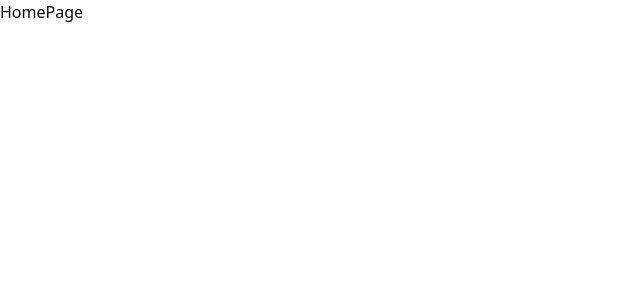
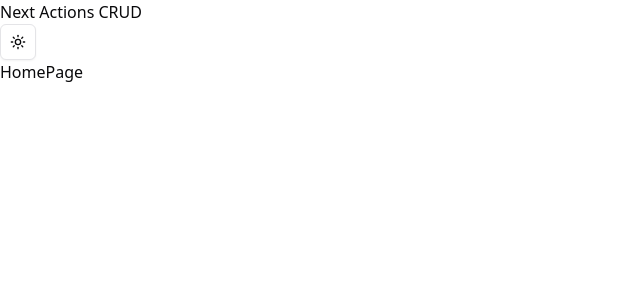
Before and after one commit to havoczic05/task-manager-nextjs, a Next.js app: page / in a window 1280 px wide. Shown: the top 300 px of the page, without its empty margins (0-640 px from the left). Built offline with nearby package versions, Linux system fonts and the light colour scheme.

Commit message:
update 1 file and create 1 file

```diff
--- a/src/app/layout.tsx
+++ b/src/app/layout.tsx
@@ -2,6 +2,7 @@
 import localFont from "next/font/local";
 import "./globals.css";
 import { ThemeProvider } from "@/components/theme-provider";
+import  Navbar  from "@/components/ui/navbar";
 
 const geistSans = localFont({
   src: "./fonts/GeistVF.woff",
@@ -35,7 +36,10 @@
           enableSystem
           disableTransitionOnChange
         >
+          <main className="container mx-auto">
+          <Navbar />
           {children}
+          </main>
         </ThemeProvider>
       </body>
     </html>
--- /dev/null
+++ b/src/components/ui/navbar.tsx
@@ -0,0 +1,13 @@
+import {ModeToggle} from "../theme-toggle-button"
+function Navbar() {
+  return (
+    <div>
+      <h1>
+        Next Actions CRUD
+      </h1>
+      <ModeToggle />
+    </div>
+  )
+}
+
+export default Navbar
```
